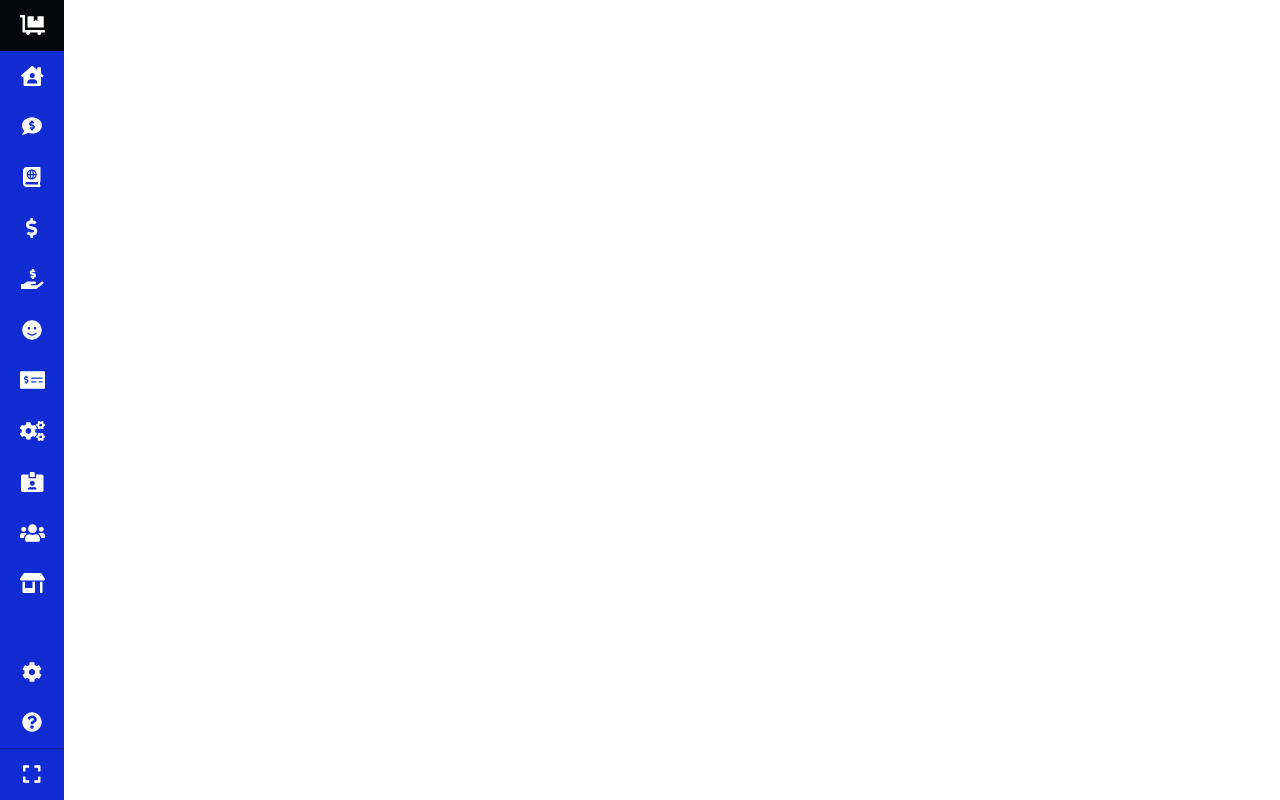
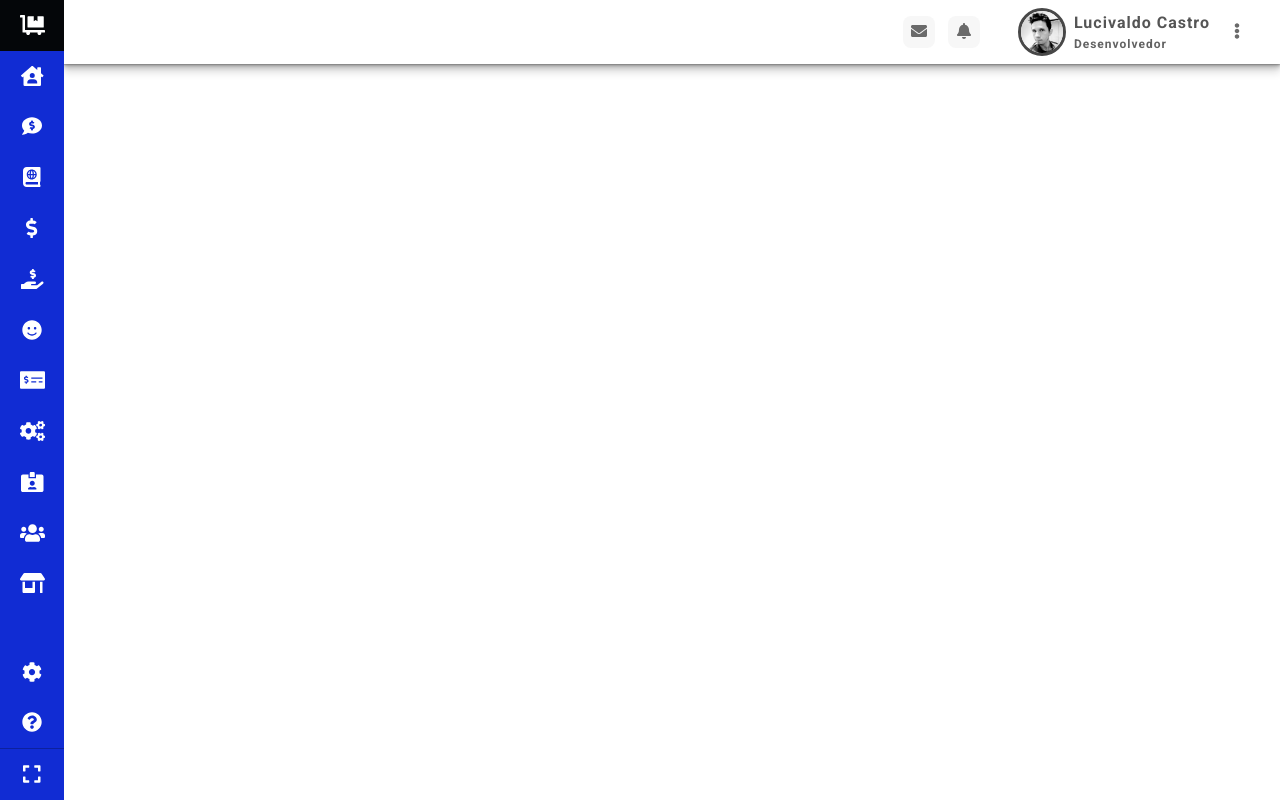
Before and after one commit to lucivaldo/sidebar-vue-example1, a Vue app: page / in a window 1280 px wide. Built offline with nearby package versions, Linux system fonts and the light colour scheme.

Commit message:
Finalizada a barra superior de navegação

```diff
--- a/src/App.vue
+++ b/src/App.vue
@@ -1,18 +1,19 @@
 <template>
   <div id="app">
-    <Sidebar/>
-    <router-view/>
+    <BaseLayout>
+      <router-view/>
+    </BaseLayout>
   </div>
 </template>
 
 <script>
-import Sidebar from './components/layout/sidebar/Sidebar'
+import BaseLayout from './components/layout/base-layout/BaseLayout'
 
 export default {
   name: 'App',
 
   components: {
-    Sidebar,
+    BaseLayout,
   }
 }
 </script>
--- /dev/null
+++ b/src/components/layout/base-layout/BaseLayout.vue
@@ -0,0 +1,28 @@
+<template>
+  <div class="base-layout">
+    <Sidebar/>
+    <Navbar/>
+
+    <main class="main"><slot/></main>
+  </div>
+</template>
+
+<script>
+import Sidebar from '../sidebar/Sidebar'
+import Navbar from '../navbar/Navbar'
+
+export default {
+  name: 'BaseLayout',
+
+  components: {
+    Sidebar,
+    Navbar,
+  }
+}
+</script>
+
+<style lang="scss" scoped>
+.base-layout {
+  height: 100%;
+}
+</style>
--- /dev/null
+++ b/src/components/layout/navbar/Navbar.vue
@@ -0,0 +1,194 @@
+<template>
+  <div class="navbar">
+    <div class="notifications">
+      <div class="notifications__email">
+        <span class="icon"><i class="fas fa-envelope"></i></span>
+      </div>
+
+      <div class="notifications__alerts">
+        <span class="icon"><i class="fas fa-bell"></i></span>
+      </div>
+    </div>
+
+    <div class="user" ref="user">
+      <div class="user__avatar">
+        <img src="../../../assets/images/profile.jpg" alt="User Avatar">
+      </div>
+
+      <div class="user__description">
+        <span class="user__name">Lucivaldo Castro</span>
+        <span class="user__role">Desenvolvedor</span>
+      </div>
+
+      <div class="user__open-actions" @click="showUserActions = !showUserActions">
+        <span class="icon"><i class="fas fa-ellipsis-v"></i></span>
+      </div>
+
+      <div class="user__actions" v-if="showUserActions">
+        <a href="#" class="user__actions__item">
+          <span class="icon"><i class="fas fa-user"></i></span>
+          Perfil
+        </a>
+
+        <a href="#" class="user__actions__item">
+          <span class="icon"><i class="fas fa-sign-out-alt"></i></span>
+          Logout
+        </a>
+      </div>
+    </div>
+  </div>
+</template>
+
+<script>
+export default {
+  name: 'Navbar',
+
+  data() {
+    return {
+      showUserActions: false
+    }
+  }
+}
+</script>
+
+<style lang="scss" scoped>
+.navbar {
+  box-shadow: 0 1px 1px rgba(0, 0, 0, 0.15),
+              0 2px 2px rgba(0, 0, 0, 0.15),
+              0 4px 4px rgba(0, 0, 0, 0.15),
+              0 8px 8px rgba(0, 0, 0, 0.15);
+  margin-left: calc(2 * 1rem + 2rem);
+  transition: margin-left .3s;
+}
+
+.nav--expand .navbar {
+  margin-left: 15rem;
+}
+
+.subnav--active .navbar {
+  margin-left: calc(2 * 1rem + 2rem + 20rem);
+}
+
+.nav--expand.subnav--active .navbar {
+  margin-left: calc(15rem + 20rem);
+}
+
+.navbar {
+  display: flex;
+  justify-content: flex-end;
+  align-items: center;
+  padding: .5rem 2rem;
+}
+
+.notifications {
+  display: flex;
+  margin: 0 1.5rem;
+
+  &__email, &__alerts {
+    background-color: rgba(200, 200, 200, .15);
+    border-radius: .5rem;
+    color: #6a6a6a;
+    width: 2rem;
+    height: 2rem;
+    display: flex;
+    justify-content: center;
+    align-items: center;
+    margin: .4rem;
+    cursor: pointer;
+
+    &:hover {
+      color: #333;
+    }
+  }
+}
+
+.user {
+  display: flex;
+  align-items: center;
+  position: relative;
+
+  &__avatar {
+    border: 3px solid rgba(10, 10, 10, .75);
+    border-radius: 50%;
+    width: 3rem;
+    height: 3rem;
+    margin: 0 .5rem;
+    overflow: hidden;
+
+    &:hover {
+      border-color: #222;
+    }
+  }
+
+  &__avatar img {
+    width: 3rem;
+    height: auto;
+  }
+
+  &__description {
+    display: flex;
+    flex-direction: column;
+    margin-right: 1rem;
+  }
+
+  &__name {
+    color: #555;
+    font-weight: bold;
+    letter-spacing: 1px;
+
+    &:hover {
+      color: #333;
+    }
+  }
+
+  &__role {
+    color: #626262;
+    font-weight: bold;
+    font-size: .75rem;
+    letter-spacing: 1px;
+
+    &:hover {
+      color: #444;
+    }
+  }
+
+  &__open-actions .icon {
+    color: #6a6a6a;
+    padding: .5rem;
+
+    &:hover {
+      color: #333;
+      cursor: pointer;
+    }
+  }
+}
+
+.user__actions {
+  background-color: white;
+  border-top: 1px solid rgba(0, 0, 0, 0.1);
+  box-shadow: 0 1px 1px rgba(0, 0, 0, 0.25),
+              0 2px 2px rgba(0, 0, 0, 0.20),
+              0 4px 4px rgba(0, 0, 0, 0.15),
+              0 8px 8px rgba(0, 0, 0, 0.10),
+              0 16px 16px rgba(0, 0, 0, 0.05);
+  position: absolute;
+  top: 100%;
+  right: 0;
+  padding: .5rem;
+  width: 17.5rem;
+  border-radius: 5px;
+
+  &__item {
+    display: block;
+    text-decoration: none;
+    color: #333;
+    padding: .75rem 1rem;
+    border-radius: 5px;
+
+    &:hover {
+      background-color: rgba(0, 0, 0, 0.05);
+      color: black;
+    }
+  }
+}
+</style>
--- a/src/components/layout/sidebar/Sidebar.vue
+++ b/src/components/layout/sidebar/Sidebar.vue
@@ -417,38 +417,36 @@ export default {
 
   methods: {
     configureToogleNav() {
-      const nav = this.$refs['nav']
       const toggleNav = this.$refs['toggle-nav']
 
       toggleNav.addEventListener('click', () => {
-        nav.classList.toggle('nav--expand')
+        document.body.classList.toggle('nav--expand')
       })
     },
 
     configureNav() {
       const nav = this.$refs['nav']
-      const subnav = this.$refs['subnav']
-      const items = nav.querySelectorAll('.item')
+      const itemsNav = nav.querySelectorAll('.item')
 
-      items.forEach(item => {
-        item.addEventListener('click', () => {
-          const itemTarget = item.dataset.target
+      itemsNav.forEach(itemNav => {
+        itemNav.addEventListener('click', () => {
+          const itemNavTarget = itemNav.dataset.target
 
-          if (itemTarget != null) {
-            subnav.classList.add('subnav--active')
+          if (itemNavTarget != null) {
+            document.body.classList.add('subnav--active')
 
-            document.querySelectorAll('.item--active').forEach(itemActive => {
-              itemActive.classList.remove('item--active')
+            nav.querySelectorAll('.item--active').forEach(item => {
+              item.classList.remove('item--active')
             })
 
-            item.classList.add('item--active')
+            itemNav.classList.add('item--active')
 
-            const elementsTargetOpened = document.querySelectorAll('.subnav__nav--show')
-            elementsTargetOpened.forEach(item => {
+            const elementsTargetShown = document.querySelectorAll('.subnav__nav--show')
+            elementsTargetShown.forEach(item => {
               item.classList.remove('subnav__nav--show')
             })
 
-            const elementTarget = document.querySelector(itemTarget)
+            const elementTarget = document.querySelector(itemNavTarget)
             elementTarget.classList.add('subnav__nav--show')
           }
         })
@@ -480,7 +478,7 @@ export default {
   width: calc(2 * 1rem + 2rem);
 }
 
-.nav--expand {
+.nav--expand .nav {
   width: 15rem;
 }
 
@@ -492,7 +490,7 @@ export default {
   background-color: #040609;
 }
 
-.subnav--active {
+.subnav--active .subnav {
   width: 20rem;
 }
 
```
Also changed, not shown: src/assets/images/profile.jpg (added).
